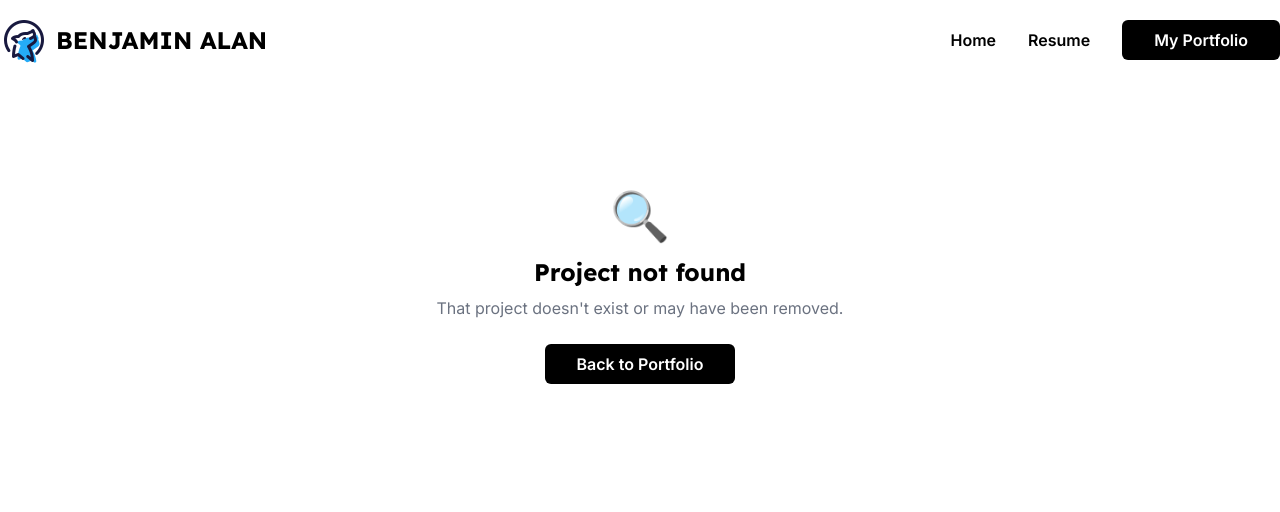
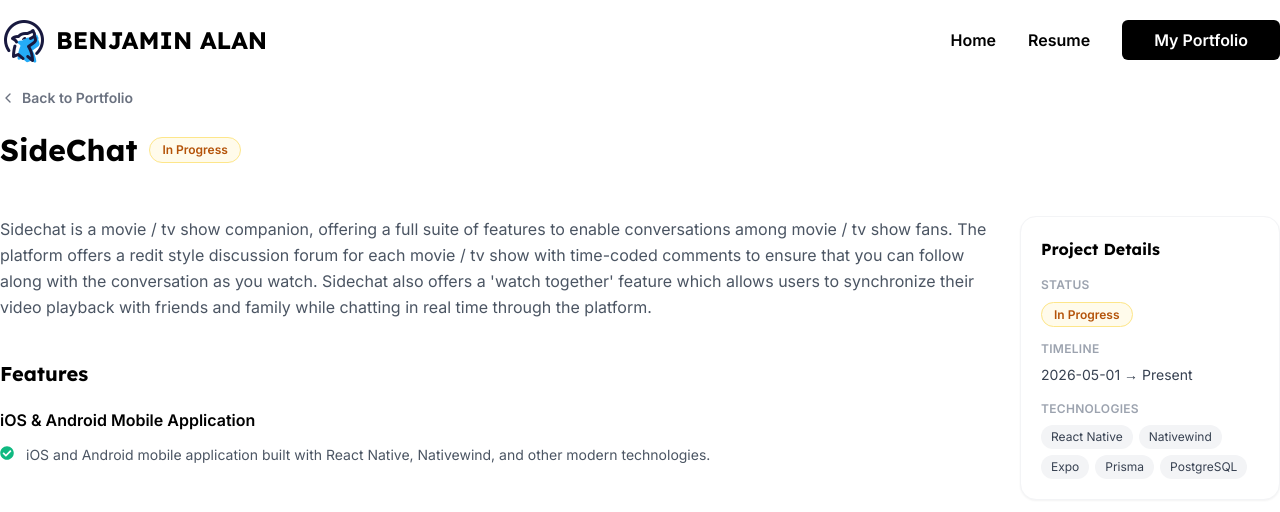
Before and after one commit to Benjamin-buck/portfolio, a Next.js app: page /portfolio/20391039 in a window 1280 px wide. Before the commit this address had no page. Shown: the top 512 px of the page. Built offline with nearby package versions, Linux system fonts and the light colour scheme.

Commit message:
updates projects

```diff
--- /dev/null
+++ b/app/portfolio/[id]/loading.tsx
@@ -0,0 +1,92 @@
+const Pulse = ({ className }: { className: string }) => (
+  <div className={`animate-pulse rounded-full bg-gray-200 ${className}`} />
+);
+
+export default function ProjectLoading() {
+  return (
+    <div className="mx-4 md:mx-0 mb-16">
+      {/* Back button */}
+      <div className="mt-6 mb-5">
+        <Pulse className="h-4 w-32" />
+      </div>
+
+      {/* Image gallery grid skeleton */}
+      <div className="grid grid-cols-12 gap-2 h-[300px] lg:h-[500px] w-full">
+        <div className="col-span-12 md:col-span-6 bg-gray-200 animate-pulse rounded-xl md:rounded-r-none md:rounded-l-xl" />
+        <div className="col-span-6 hidden md:grid grid-cols-2 gap-2">
+          <div className="bg-gray-200 animate-pulse" />
+          <div className="bg-gray-200 animate-pulse rounded-tr-xl" />
+          <div className="bg-gray-200 animate-pulse" />
+          <div className="bg-gray-200 animate-pulse rounded-br-xl" />
+        </div>
+      </div>
+
+      {/* Title row */}
+      <div className="mt-6 flex items-center gap-3">
+        <Pulse className="h-8 w-56" />
+        <Pulse className="h-6 w-20 rounded-full" />
+      </div>
+
+      {/* Action buttons */}
+      <div className="flex gap-3 mt-4">
+        <Pulse className="h-9 w-28 rounded-lg" />
+        <Pulse className="h-9 w-28 rounded-lg" />
+        <Pulse className="h-9 w-28 rounded-lg" />
+      </div>
+
+      {/* Main content */}
+      <div className="mt-8 flex gap-8 max-md:flex-col">
+        {/* Left — description + features */}
+        <div className="flex-1 min-w-0 flex flex-col gap-3">
+          <Pulse className="h-4 w-full" />
+          <Pulse className="h-4 w-full" />
+          <Pulse className="h-4 w-5/6" />
+          <Pulse className="h-4 w-4/5" />
+
+          <div className="mt-8">
+            <Pulse className="h-6 w-28 mb-6" />
+
+            {/* Feature blocks */}
+            {Array.from({ length: 3 }).map((_, i) => (
+              <div key={i} className="mb-7 flex flex-col gap-2">
+                <Pulse className="h-4 w-40 mb-1" />
+                <Pulse className="h-3 w-full" />
+                <Pulse className="h-3 w-5/6" />
+                <Pulse className="h-3 w-4/5" />
+              </div>
+            ))}
+          </div>
+        </div>
+
+        {/* Right — project details card */}
+        <div className="w-full md:w-[260px] shrink-0">
+          <div className="border border-gray-100 rounded-2xl p-5 shadow-sm bg-white flex flex-col gap-5">
+            <Pulse className="h-5 w-36" />
+
+            {/* Status */}
+            <div className="flex flex-col gap-2">
+              <Pulse className="h-3 w-16" />
+              <Pulse className="h-6 w-20 rounded-full" />
+            </div>
+
+            {/* Timeline */}
+            <div className="flex flex-col gap-2">
+              <Pulse className="h-3 w-20" />
+              <Pulse className="h-4 w-40" />
+            </div>
+
+            {/* Technologies */}
+            <div className="flex flex-col gap-2">
+              <Pulse className="h-3 w-24" />
+              <div className="flex flex-wrap gap-1.5">
+                {Array.from({ length: 5 }).map((_, i) => (
+                  <Pulse key={i} className="h-6 w-16 rounded-full" />
+                ))}
+              </div>
+            </div>
+          </div>
+        </div>
+      </div>
+    </div>
+  );
+}
--- a/app/portfolio/[id]/page.jsx
+++ b/app/portfolio/[id]/page.jsx
@@ -48,7 +48,7 @@ const IndividualProjectPage = () => {
   return (
     <div className="mx-4 md:mx-0 mb-16">
       {/* Image gallery modal */}
-      {isModalOpen && (
+      {isModalOpen && project.images?.length && (
         <Modal
           title={`${project.title} — Image Gallery`}
           onClose={() => setIsModalOpen(false)}
@@ -80,10 +80,12 @@ const IndividualProjectPage = () => {
       </button>
 
       {/* Image gallery grid */}
+      {project.images?.length && (
         <ProjectImages
           images={project.images}
           handleClick={() => setIsModalOpen(true)}
         />
+      )}
 
       {/* Title row */}
       <div className="mt-6 flex flex-wrap items-center gap-3">
@@ -111,12 +113,14 @@ const IndividualProjectPage = () => {
             </button>
           </a>
         )}
+        {project.images?.length && (
           <button
             onClick={() => setIsModalOpen(true)}
             className="flex items-center gap-2 px-4 py-2 rounded-lg border border-gray-200 bg-gray-50 text-sm font-semibold text-gray-600 hover:bg-gray-100 transition-colors duration-150"
           >
             <BsImages size={16} /> View Gallery
           </button>
+        )}
       </div>
 
       {/* Main content */}
@@ -156,6 +160,15 @@ const IndividualProjectPage = () => {
                 {project.status}
               </span>
             </div>
+
+            {(project.startDate || project.endDate) && (
+              <div className="mb-4">
+                <p className="text-xs font-semibold text-gray-400 uppercase tracking-wide mb-2">Timeline</p>
+                <p className="text-sm text-gray-700">
+                  {project.startDate ?? "—"} {project.endDate ? `→ ${project.endDate}` : project.startDate ? "→ Present" : ""}
+                </p>
+              </div>
+            )}
 
             <div>
               <p className="text-xs font-semibold text-gray-400 uppercase tracking-wide mb-2">Technologies</p>
--- a/components/Hero.tsx
+++ b/components/Hero.tsx
@@ -27,8 +27,7 @@ const Hero = () => {
           </span>
           <h2 className="text-5xl mt-4 font-lexend font-bold leading-[60px] max-md:text-3xl">
             Hi, I&apos;m <span className="gradient-text">Benjamin</span>, a
-            senior UI/UX{" "}
-            <span className="gradient-text">Developer</span>.
+            Senior UI/UX <span className="gradient-text">Developer</span>.
           </h2>
           <p className="mt-4 text-gray-600 leading-relaxed max-md:pt-5">
             6+ years building polished, accessible web applications — from
--- a/constants/projects/myProjects.ts
+++ b/constants/projects/myProjects.ts
@@ -1,69 +1,87 @@
 interface Project {
   id: number;
   title: string;
-  liveLink: string;
+  liveLink?: string;
   repo?: string | null;
   description: string;
   status: string;
   thumbnail: string;
-  images: { image: string; label: string }[];
+  images?: { image: string; label: string }[];
+  startDate?: string;
+  endDate?: string;
   features: { heading: string; content: string[] }[];
   projectDetails: { technology: string[] };
 }
 
 export const myProjects: Project[] = [
-  // {
-  //   id: 9,
-  //   title: "Humane Society",
-  //   liveLink: "https://humanesociety-sigma.vercel.app/",
-  //   repo: null,
-  //   description:
-  //     "This project was created to showcase a full-stack application geared towards Animal Shelters in order to facilitate the foster / adoption process of applications. The project aims to have a fully functional back-end / database to store animals, integrate a seamless adoption application process, and allow shelter employees to enter and process shelter animals.",
-  //   status: "In Progress",
-  //   thumbnail: "https://i.gyazo.com/4caca7c49689c5ac66aebecc2d8c17fe.jpg",
-  //   images: [
-  //     {
-  //       image: "https://i.gyazo.com/4caca7c49689c5ac66aebecc2d8c17fe.jpg",
-  //       label: "Humane Society - Landing Page",
-  //     },
-  //     {
-  //       image: "https://i.gyazo.com/be2ecb5bff8fc6cd86f58663d636031c.jpg",
-  //       label: "Humane Society - Landing Page",
-  //     },
-  //     {
-  //       image: "https://i.gyazo.com/13a01cfc3b96421bd9e4db79aac43aa5.jpg",
-  //       label: "Humane Society - Adopt",
-  //     },
-  //     {
-  //       image: "https://placehold.co/600x400.png",
-  //       label: "TBD",
-  //     },
-  //     {
-  //       image: "https://placehold.co/600x400.png",
-  //       label: "TBD",
-  //     },
-  //   ],
-  //   features: [
-  //     {
-  //       heading: "Stunning Front End Interface",
-  //       content: [
-  //         "Beautifully designed / thought out user experience / user interface.",
-  //       ],
-  //     },
-  //   ],
-  //   projectDetails: {
-  //     technology: ["Next.js", "React"],
-  //   },
-  // },
   {
     id: 9,
+    title: "Novari Health",
+    liveLink: "https://novarihealth.com/",
+    repo: null,
+    description:
+      "Novari Health is a healthcare technology company that provides a comprehensive platform for managing patient care, streamlining operations, and improving healthcare outcomes. The platform offers a range of features including electronic health records (EHR), telemedicine capabilities, appointment scheduling, and patient engagement tools. Novari Health aims to enhance the efficiency and effectiveness of healthcare delivery while prioritizing patient-centered care. Portfolio items are not publicly available for this project due to confidentiality agreements with the employer. Please request more information if you would like to learn more about this project.",
+    status: "Current",
+    thumbnail: "/novarihealth-1.JPG",
+    startDate: "2025-06-16",
+    endDate: "Present",
+    features: [
+      {
+        heading: "Legacy Application Rewrite",
+        content: [
+          "Reconceptialized the Novari ATC Waitlist Management software from a legacy codebase to a modern, API first approach.",
+          "RSVP tracking so you always know who's coming.",
+        ],
+      },
+    ],
+    projectDetails: {
+      technology: [
+        "React",
+        ".NET Core",
+        "Entity Framework",
+        "SQL",
+        "Redis",
+        "Redux",
+      ],
+    },
+  },
+  {
+    id: 20391039,
+    title: "SideChat",
+    repo: null,
+    description:
+      "Sidechat is a movie / tv show companion, offering a full suite of features to enable conversations among movie / tv show fans. The platform offers a redit style discussion forum for each movie / tv show with time-coded comments to ensure that you can follow along with the conversation as you watch. Sidechat also offers a 'watch together' feature which allows users to synchronize their video playback with friends and family while chatting in real time through the platform.",
+    status: "In Progress",
+    thumbnail: "/sidechat-1.png",
+    startDate: "2026-05-01",
+    endDate: "Present",
+    features: [
+      {
+        heading: "iOS & Android Mobile Application",
+        content: [
+          "iOS and Android mobile application built with React Native, Nativewind, and other modern technologies.",
+        ],
+      },
+    ],
+    projectDetails: {
+      technology: [
+        "React Native",
+        "Nativewind",
+        "Expo",
+        "Prisma",
+        "PostgreSQL",
+      ],
+    },
+  },
+  {
+    id: 9000,
     title: "Band Account",
     liveLink: "https://bandaccount.com/",
     repo: null,
     description:
       "The Band Account app was built with a simple purpose: to make managing a band easier so that musicians can focus on what they do best. This application was developed as a SaaS application and is live in production with real users and bands that rely on it for their management needs. This application was conceptualized, architected, developed, tested, and deplyed as a solo project with lots of love and care at every step of the way. Band Account was built with an API first approach, and has been accompanied by an iOS and Android dedicated mobile application that consumes the same APIs for a seamless experience across all platforms.",
     status: "Done",
-    thumbnail: "bandaccount-1.png",
+    thumbnail: "/bandaccount-1.png",
     images: [
       {
         image: "/bandaccount-1.png",
@@ -191,7 +209,58 @@ export const myProjects: Project[] = [
     },
   },
   {
-    id: 8,
+    id: 20901928,
+    title: "The Storible Company",
+    liveLink: "https://thestoriblecompany.com.",
+    repo: null,
+    description:
+      "The Storible Company is a fractional Human Resources based service business. This project was to design and build a modern, sleek, and user-friendly corporate website to showcase the company's services and offerings. The website was built with a focus on providing an engaging user experience, clear communication of the company's value proposition, and easy navigation for potential clients. The project involved creating a visually appealing design, implementing responsive layouts for optimal viewing on various devices, and integrating interactive elements to enhance user engagement.",
+    status: "Done",
+    thumbnail: "/storible-1.png",
+    // images: [
+    //   {
+    //     image: "https://i.gyazo.com/fdbf1b018b7d951a07355f27f629347c.jpg",
+    //     label: "Landing Page",
+    //   },
+    //   {
+    //     image: "https://i.gyazo.com/72dfcb6f41a2337b2572faafb45385ec.jpg",
+    //     label: "Awada Group - Featured Areas",
+    //   },
+    //   {
+    //     image: "https://i.gyazo.com/2607fb22a77927781416fd717c507d46.jpg",
+    //     label: "Awada Group - Highlights",
+    //   },
+    //   {
+    //     image: "https://i.gyazo.com/a34bfbc0dac7ad8f78ba9edf856e740f.png",
+    //     label: "Awada Group - Home Appraisal Tool",
+    //   },
+    //   {
+    //     image: "https://i.gyazo.com/3c3de862f2871aa1513f3946d1c8c055.jpg",
+    //     label: "Awada Group - Sellers page",
+    //   },
+    // ],
+    features: [
+      {
+        heading: "Hero Section with Engaging Animations",
+        content: [
+          "Engaging hero section with captivating animations to immediately grab the user's attention.",
+          "Explicit calls to action which encourage user engagement and lead generation.",
+        ],
+      },
+    ],
+    projectDetails: {
+      technology: [
+        "Wordpress",
+        "HTML",
+        "CSS",
+        "JavaScript",
+        "PHP",
+        "Elementor",
+      ],
+    },
+  },
+  {
+    id: 2930028,
     title: "Awada Realestate Group",
     liveLink: "https://awadagroup.vercel.app/",
     repo: null,
@@ -200,6 +269,10 @@ export const myProjects: Project[] = [
     status: "Done",
     thumbnail: "/awadagroup-1.png",
     images: [
+      {
+        image: "/awadagroup-1.png",
+        label: "Awada Group - Landing Page",
+      },
       {
         image: "https://i.gyazo.com/fdbf1b018b7d951a07355f27f629347c.jpg",
         label: "Awada Group - Landing Page",
@@ -279,131 +352,18 @@ export const myProjects: Project[] = [
       ],
     },
   },
-  // 1
-  // {
-  //   id: 2,
-  //   title: "Kingston Humane Society",
-  //   liveLink: "https://humanesociety-sigma.vercel.app/",
-  //   repo: null,
-  //   description:
-  //     "I designed and developed a modern, user-friendly website for the Kingston Humane Society using Next.js. The platform enhances the adoption process by showcasing adoptable dogs with an interactive image slider and detailed pet information. It also features an engaging blog section, smooth animations, and a visually appealing UI to create a seamless user experience. The project focused on performance, accessibility, and responsiveness, ensuring visitors can easily browse available pets and learn more about the organization on any device.",
-  //   status: "In Progress",
-  //   thumbnail:
-  //     "https://zor0pdp300.ufs.sh/f/WhvLxAaX5BHQCFLVcArHcZiFSny9MgJ8WRh7IvzmaLkf24Ad",
-  //   images: [
-  //     {
-  //       image: "https://i.gyazo.com/5c211ee2a6947c743f55ce8685b327d0.jpg",
-  //       label: "Kingston Humane Society - Home Page",
-  //     },
-  //     {
-  //       image: "https://i.gyazo.com/8003c1e130a52e4315c137a76922c5d1.jpg",
-  //       label: "Kingston Humane Society - Animal Categories",
-  //     },
-  //     {
-  //       image: "https://i.gyazo.com/79aa4316e7db53e5690fe684083c725f.jpg",
-  //       label: "Adoptable Dogs / Animals",
-  //     },
-  //     {
-  //       image: "https://i.gyazo.com/f92f836b57479f9a415b00e86195e7b7.jpg",
-  //       label: "Hot off the Collar Blog",
-  //     },
-  //     {
-  //       image: "https://i.gyazo.com/6eed3675952f0a77a3b5e35eb738e6ab.jpg",
-  //       label: "Individual Blog Posts",
-  //     },
-  //   ],
-  //   features: [
-  //     {
-  //       heading: "Beautiful Landing Page UI",
-  //       content: [
-  //         "A beautifully designed homepage that highlights the Kingston Humane Society's vision, mission, and key services.",
-  //         "A section displaying the most recent donations.",
-  //         "Clear call-to-action (CTA) buttons encouraging user engagement and lead generation.",
-  //         "Elegant design that encorporates the Kingston Humane Society's colors and branding.",
-  //       ],
-  //     },
-  //     {
-  //       heading: "Static & Dynamic Pages",
-  //       content: [
-  //         "The website features a mixture of static and dynamic pages.",
-  //         "The dogs are pulled via API from their internal system to ensure the latest information is up to date.",
-  //         "The blog section is pulled via API from their internal blog system.",
-  //       ],
-  //     },
-  //   ],
-  //   projectDetails: {
-  //     technology: ["Next.js", "React", "Express"],
-  //   },
-  // },
-
-  // 2
-  // {
-  //   id: 1,
-  //   title: "The Apex Labs",
-  //   liveLink: "https://nexdev-silk.vercel.app/",
-  //   repo: "https://github.com/Benjamin-buck/nexdev",
-  //   description:
-  //     "The NexDev Agency Web Application is a modern, responsive website built using Next.js, designed to showcase the agency’s expertise, services, and portfolio. The application features a sleek, user-friendly landing page and includes several additional static and dynamic pages to provide a comprehensive online presence for the agency.",
-  //   status: "In Progress",
-  //   thumbnail:
-  //     "https://zor0pdp300.ufs.sh/f/WhvLxAaX5BHQ1LRJ1roWVw79szU8ZQuM4jalqn0PdARkfNrG",
-  //   images: [
-  //     {
-  //       image: "https://i.gyazo.com/96a95298a0b4a60de972a0a0bb900639.png",
-  //       label: "Landing Page",
-  //     },
-  //     {
-  //       image: "https://i.gyazo.com/f71593715098c809c96a345132383e38.jpg",
-  //       label: "See through sticky navigation bar",
-  //     },
-  //     {
-  //       image: "https://i.gyazo.com/aa8fd479cf4625ba0e0442406e291bd8.jpg",
-  //       label: "Bento Grid",
-  //     },
-  //     {
-  //       image: "https://i.gyazo.com/908ff189ac8967badae476084980a1a0.png",
-  //       label: "Testimonials & Footer",
-  //     },
-  //     {
-  //       image: "https://i.gyazo.com/dc9c070be98df74ea95dd5c4d3c52f25.png",
-  //       label: "Get a Quote form",
-  //     },
-  //   ],
-  //   features: [
-  //     {
-  //       heading: "Beautiful Landing Page UI",
-  //       content: [
-  //         "A beautifully designed homepage that highlights the agency’s vision, mission, and key services.",
-  //         "Engaging, interactive elements that captivate visitors.",
-  //         "Clear call-to-action (CTA) buttons encouraging user engagement and lead generation.",
-  //         "Smooth animations and transitions to enhance user experience.",
-  //       ],
-  //     },
-  //     {
-  //       heading: "Static Pages",
-  //       content: [
-  //         "A well-structured About Us page detailing the agency’s background, values, and team members.",
-  //         "A dedicated Services page outlining the various offerings, with a focus on the quality and impact of each service.",
-  //         "A Portfolio page that showcases the agency’s completed projects, demonstrating the agency’s experience and expertise across various industries.",
-  //         "Contact page with a dynamic form for inquiries and potential client interactions.",
-  //       ],
-  //     },
-  //   ],
-  //   projectDetails: {
-  //     status: "In Progress",
-  //     technology: ["Next.js", "React", "Express"],
-  //   },
-  // },
 
   // 3
   {
-    id: 6,
+    id: 6203920,
     title: "Transport Canada",
     liveLink: "https://tc.canada.ca/en",
     repo: null,
     description:
       "I was employed and working with Transport Canada on-going for the past 5 years on various IT infrastructure and software development projects.",
     status: "Done",
+    startDate: "2020-01-06",
+    endDate: "2025-06-15",
     thumbnail:
       "https://canadianaviator.com/wp-content/uploads/2022/10/TCCA.jpg",
     images: [
```
Also changed, not shown: public/novarihealth-1.jpg (added), 1 other file (tests, documents, lock files or other folders). Lines whose indentation alone changed are shown as unchanged.
